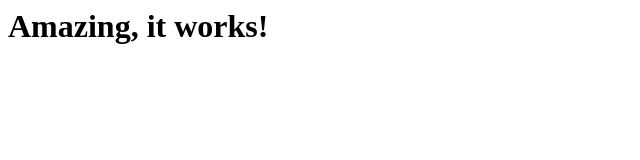
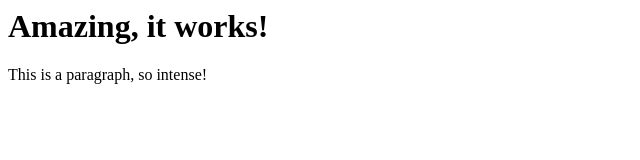
Before and after one commit to cathywilkie/first-website, a plain HTML site: page index.html in a window 1280 px wide. Shown: the whole page, without its empty margins (0-640 px from the left). Drawn offline with Linux system fonts and the light colour scheme.

Commit message:
Add a new paragraph

```diff
--- a/index.html
+++ b/index.html
@@ -1 +1,2 @@
 <h1>Amazing, it works!</h1>
+<p>This is a paragraph, so intense!</p>
```
